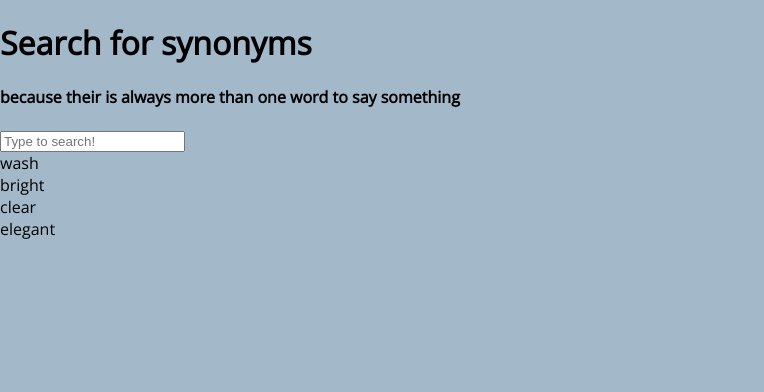
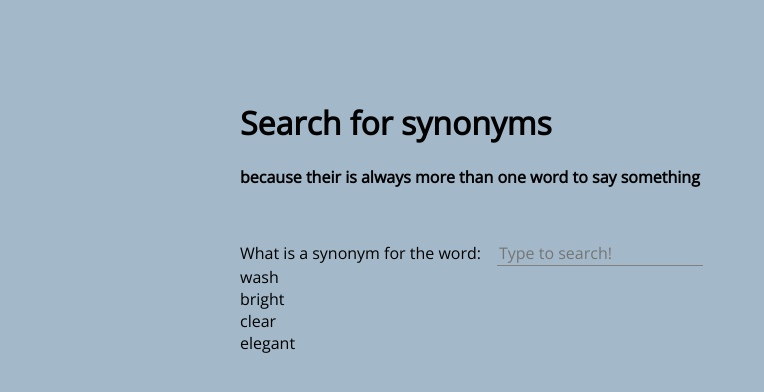
Before and after one commit to blondieboi/synonym, a React (Create React App) app in the folder ui/: page / in a window 1280 px wide. Shown: the top 392 px of the page, without its empty margins (0-764 px from the left). Built offline with nearby package versions, Linux system fonts and the light colour scheme.

Commit message:
styling for search page

```diff
--- a/ui/src/Components/SearchViewComponents/SearchInput.jsx
+++ b/ui/src/Components/SearchViewComponents/SearchInput.jsx
@@ -1,20 +1,31 @@
-import React, { useState } from "react";
+import React, { useState } from 'react';
+import response from '../../Mock/response.json';
 
 const SearchInput = () => {
-	const [searchTerm, setSearchTerm] = useState("");
+  const [searchTerm, setSearchTerm] = useState('');
 
   const handleInput = e => {
     setSearchTerm(e.target.value);
   };
 
+  const SearchResults = ({ list }) => {
+    const resultList = list.results.map((item, key) => {
+      return <div key={key}>{item.value}</div>;
+    });
+    return <div>{resultList}</div>;
+  };
+
   return (
-		<div>
+    <div className="add-container">
+      What is a synonym for the word:
       <input
         type="text"
         value={searchTerm}
         placeholder="Type to search!"
         onChange={handleInput}
+        className="word-input"
       />
+      <SearchResults list={response} />
     </div>
   );
 };
--- a/ui/src/Components/SearchViewComponents/SearchResults.jsx
+++ /dev/null
@@ -1,12 +0,0 @@
-import React from "react";
-import response from "../../Mock/response.json";
-
-const SearchResults = () => {
-	const resultList = response.results.map((item, key) => {
-		return <div key={key}>{item.value}</div>;
-	});
-
-	return <div>{resultList}</div>;
-};
-
-export default SearchResults;
--- /dev/null
+++ b/ui/src/Components/ViewHeader.jsx
@@ -0,0 +1,12 @@
+import React from 'react';
+
+const ViewHeader = ({ title, subtitle }) => {
+  return (
+    <div className="view-header">
+      <h1 className="title">{title}</h1>
+      <h4 className="subtitle">{subtitle}</h4>
+    </div>
+  );
+};
+
+export default ViewHeader;
--- a/ui/src/Views/AddView.jsx
+++ b/ui/src/Views/AddView.jsx
@@ -1,16 +1,19 @@
-import React, { useState } from "react";
-import SynonymInput from "../Components/AddViewComponents/SynonymInput";
-import "../Styles/views.scss";
-import "../Styles/AddView.scss";
+import React from 'react';
+import SynonymInput from '../Components/AddViewComponents/SynonymInput';
+import ViewHeader from '../Components/ViewHeader';
+import '../Styles/views.scss';
+import '../Styles/AddView.scss';
 
 const AddView = () => {
-	return (
-		<div className="view">
-			<h1>Add synonyms</h1>
-			<h4>because you surely know more than me.</h4>
-			<SynonymInput />
-		</div>
-	);
+  return (
+    <div className="view">
+      <ViewHeader
+        title={'Add synonyms'}
+        subtitle={'because you surely know more than me.'}
+      />
+      <SynonymInput />
+    </div>
+  );
 };
 
 export default AddView;
--- a/ui/src/Views/SearchView.jsx
+++ b/ui/src/Views/SearchView.jsx
@@ -1,16 +1,17 @@
-import React from "react";
-import SearchInput from "../Components/SearchViewComponents/SearchInput";
-import SearchResults from "../Components/SearchViewComponents/SearchResults";
+import React from 'react';
+import ViewHeader from '../Components/ViewHeader';
+import SearchInput from '../Components/SearchViewComponents/SearchInput';
 
 const SearchView = () => {
-	return (
-		<div>
-			<h1>Search for synonyms</h1>
-			<h4>because their is always more than one word to say something</h4>
-			<SearchInput />
-			<SearchResults />
-		</div>
-	);
+  return (
+    <div className="view">
+      <ViewHeader
+        title={'Search for synonyms'}
+        subtitle={'because their is always more than one word to say something'}
+      />
+      <SearchInput />
+    </div>
+  );
 };
 
 export default SearchView;
```
Lines whose indentation alone changed are shown as unchanged.
